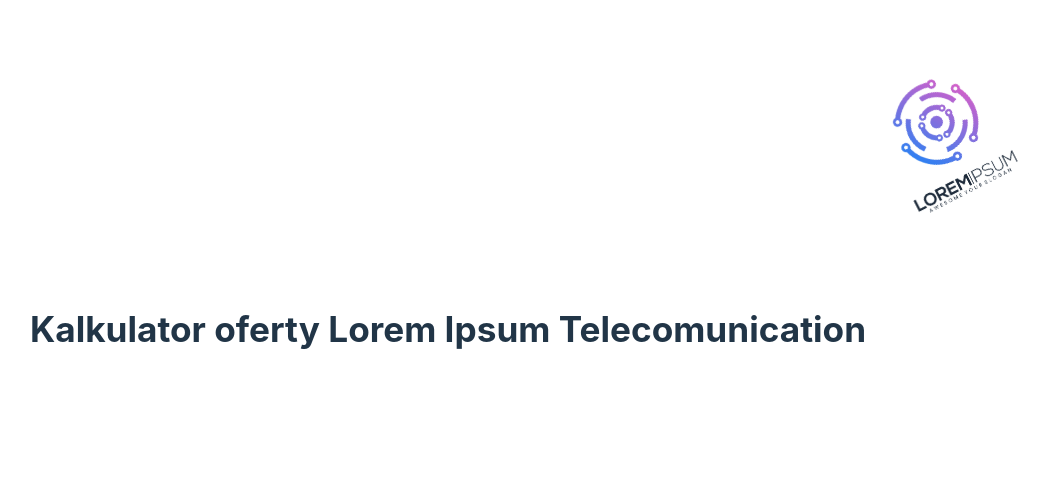
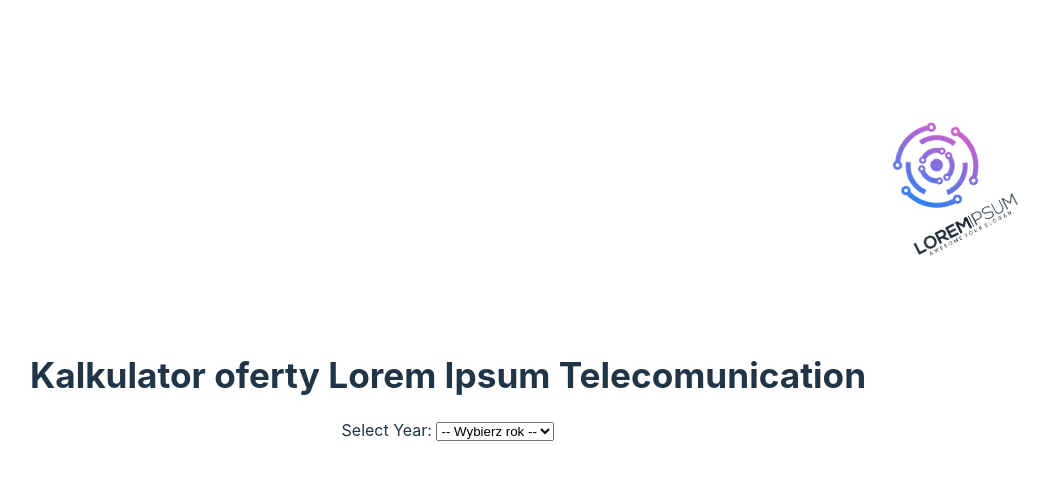
Before and after one commit to Kyorugi/ideo-app, a React (Vite) app in the folder vite-project-ideo-app/: page / in a window 1280 px wide. Shown: the top 480 px of the page, without its empty margins (224-1273 px from the left). Built offline with nearby package versions, Linux system fonts and the light colour scheme.

Commit message:
adding map method for years of services

```diff
--- a/vite-project-ideo-app/src/App.tsx
+++ b/vite-project-ideo-app/src/App.tsx
@@ -25,13 +25,28 @@ interface Data {
 
 function App() {
   const [data, setData] = useState<Data | null>(null);
+  const [availableYears, setAvailableYears] = useState<string[]>([]);
 
   const fetchData = async () => {
     try {
-      setData(jsonData);
+      if (jsonData == null || !isValidData(jsonData)) {
+        console.log("Błędna struktura bazy danych");
+      } else {
+        setData(jsonData as Data);
+      }
     } catch (error) {
       console.log("Wystąpił błąd podczas pobierania danych", error);
     }
+  };
+
+  const isValidData = (jsonData: any): jsonData is Data => {
+    return (
+      jsonData &&
+      jsonData.services &&
+      Array.isArray(jsonData.services) &&
+      jsonData.servicePackages &&
+      Array.isArray(jsonData.servicePackages)
+    );
   };
 
   useEffect(() => {
@@ -41,14 +56,50 @@ function App() {
     }
   }, [data]);
 
+  useEffect(() => {
+    // Aktualizuj dostępne lata, gdy dane zostaną zmienione
+    if (data) {
+      const years = Object.keys(
+        data.services.reduce((acc, service) => {
+          return { ...acc, ...service.prices };
+        }, {})
+      );
+
+      const packageYears = Object.keys(
+        data.servicePackages.reduce((acc, servicePackage) => {
+          return { ...acc, ...servicePackage.prices };
+        }, {})
+      );
+
+      const allYears = Array.from(new Set([...years, ...packageYears]));
+      const sortedAllYears = allYears.sort((a, b) => Number(a) - Number(b));
+      console.log(sortedAllYears[0]);
+
+      setAvailableYears(sortedAllYears);
+    }
+  }, [data]);
+
   return (
     <>
-      <header>
-        <div className="logo-container">
-          <img src={teleLogo} className="logo" alt="companyLogo" />
-        </div>
+      <div>
+        <header>
+          <div>
+            <img src={teleLogo} className="logo" alt="companyLogo" />
+          </div>
+        </header>
+      </div>
+      <div>
         <h1>Kalkulator oferty Lorem Ipsum Telecomunication</h1>
-      </header>
+        <label htmlFor="year-select">Select Year: </label>
+        <select id="year-select">
+          <option value="">-- Wybierz rok --</option>
+          {availableYears.map((year) => (
+            <option key={year} value={year}>
+              {year}
+            </option>
+          ))}
+        </select>
+      </div>
     </>
   );
 }
```
